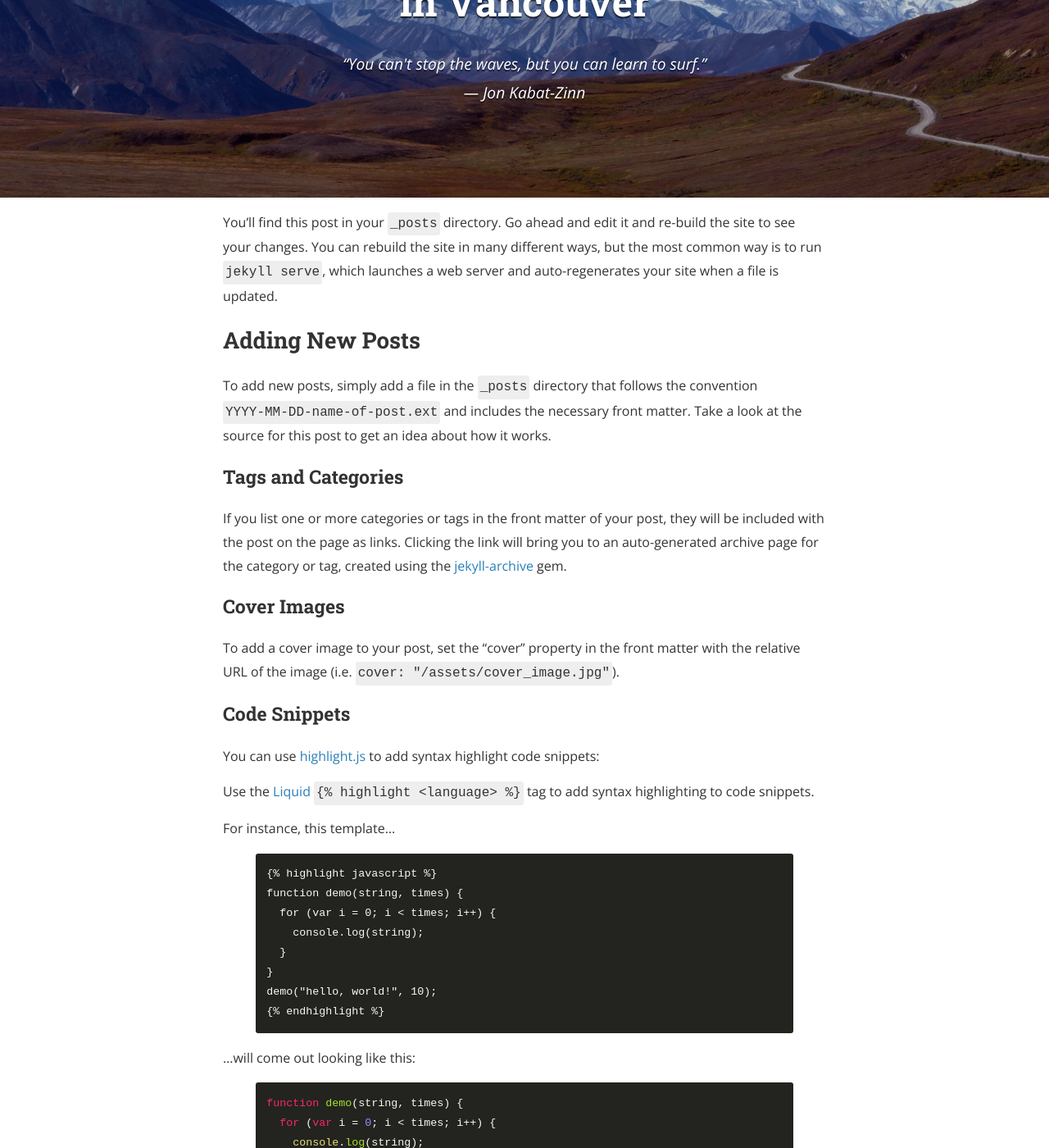
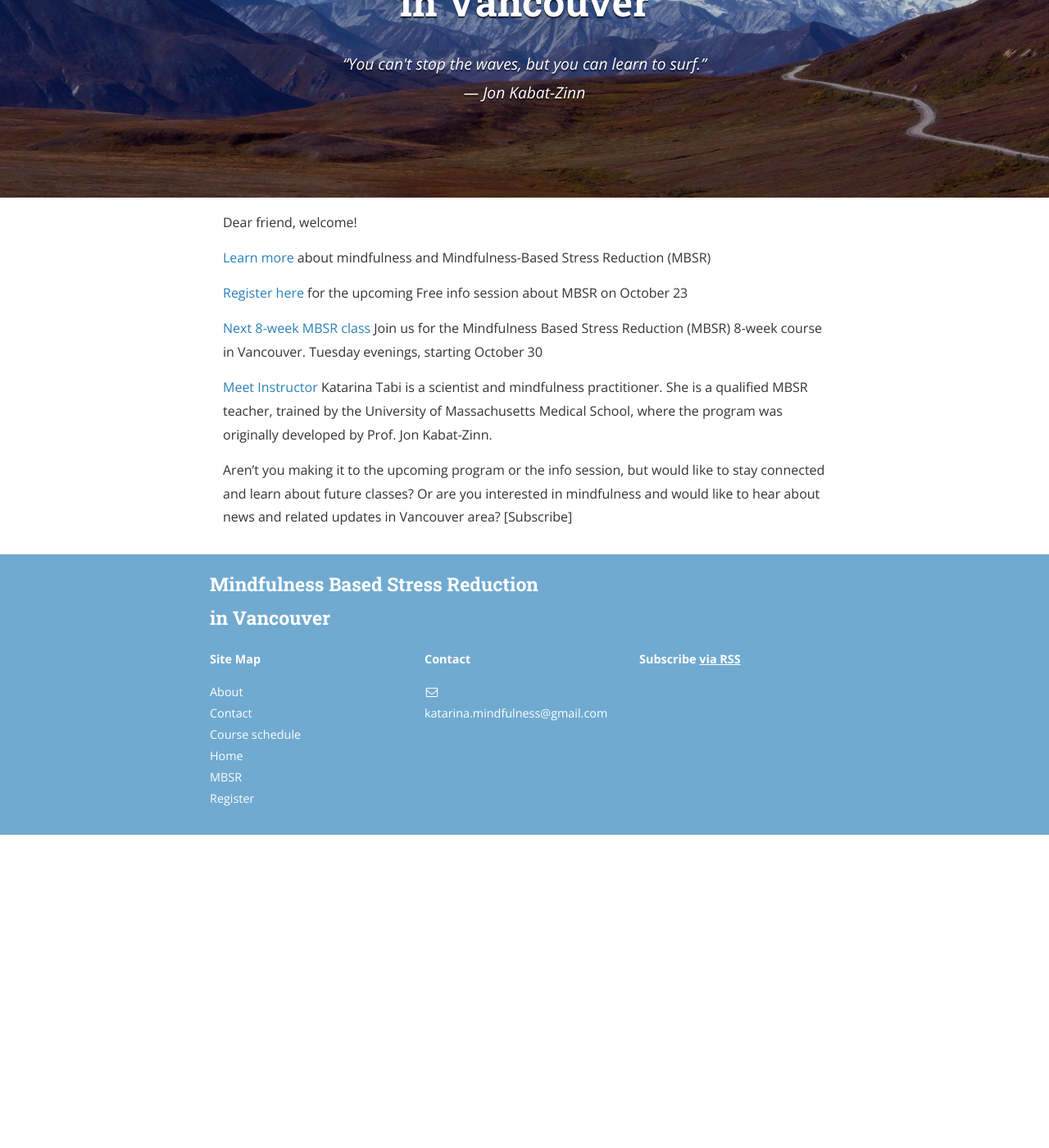
Before and after one commit to mindfulnessone/mindfulnessone.github.io, a Jekyll site: the page built from index.md, in a window 1280 px wide and 1400 px high, scrolled down 287 px. Shown: the whole window at 82% size. Built offline with Jekyll 4.4.1, drawn with Linux system fonts in a browser that asks for light colours; nearby versions of some CDN libraries; after the commit the page ends 1305 px from its top, so only the background shows below that; some of the changed text lies outside the part shown.

Commit message:
Update index.md

```diff
--- a/index.md
+++ b/index.md
@@ -5,67 +5,16 @@ main_nav: true
 order: 1
 ---
 
-You’ll find this post in your `_posts` directory. Go ahead and edit it and re-build the site to see your changes. You can rebuild the site in many different ways, but the most common way is to run `jekyll serve`, which launches a web server and auto-regenerates your site when a file is updated.
+Dear friend, welcome!
 
-## Adding New Posts
+[Learn more](/mbsr/) about mindfulness and Mindfulness-Based Stress Reduction (MBSR)
 
-To add new posts, simply add a file in the `_posts` directory that follows the convention `YYYY-MM-DD-name-of-post.ext` and includes the necessary front matter. Take a look at the source for this post to get an idea about how it works.
+[Register here](/register/) for the upcoming Free info session about MBSR on October 23
 
-### Tags and Categories
+[Next 8-week MBSR class](/course-schedule/)
+Join us for the Mindfulness Based Stress Reduction (MBSR) 8-week course in Vancouver. Tuesday evenings, starting October 30
 
-If you list one or more categories or tags in the front matter of your post, they will be included with the post on the page as links. Clicking the link will bring you to an auto-generated archive page for the category or tag, created using the [jekyll-archive][jekyll-archive] gem.
+[Meet Instructor](/about/)
+Katarina Tabi is a scientist and mindfulness practitioner. She is a qualified MBSR teacher, trained by the University of Massachusetts Medical School, where the program was originally developed by Prof. Jon Kabat-Zinn.
 
-### Cover Images
-
-To add a cover image to your post, set the "cover" property in the front matter with the relative URL of the image (i.e. <code>cover: "/assets/cover_image.jpg"</code>).
-
-### Code Snippets
-
-You can use [highlight.js][highlight] to add syntax highlight code snippets:
-
-Use the [Liquid][liquid] `{% raw %}{% highlight <language> %}{% endraw %}` tag to add syntax highlighting to code snippets.
-
-For instance, this template...
-{% highlight html %}
-{% raw %}{% highlight javascript %}
-function demo(string, times) {
-  for (var i = 0; i < times; i++) {
-    console.log(string);
-  }
-}
-demo("hello, world!", 10);
-{% endhighlight %}{% endraw %}
-{% endhighlight %}
-
-...will come out looking like this:
-
-{% highlight javascript %}
-function demo(string, times) {
-  for (var i = 0; i < times; i++) {
-    console.log(string);
-  }
-}
-demo("hello, world!", 10);
-{% endhighlight %}
-
-Syntax highlighting is done using [highlight.js][highlight]. You can change the active theme in [head.html](https://github.com/bencentra/centrarium/blob/2dcd73d09e104c3798202b0e14c1db9fa6e77bc7/_includes/head.html#L15).
-
-### Images
-
-Lightbox has been enabled for images. To create the link that'll launch the lightbox, add <code>data-lightbox</code> and <code>data-title</code> attributes to an <code>&lt;a&gt;</code> tag around your <code>&lt;img&gt;</code> tag. The result is:
-
-<a href="//bencentra.com/assets/images/falcon9_large.jpg" data-lightbox="falcon9-large" data-title="Check out the Falcon 9 from SpaceX">
-  <img src="//bencentra.com/assets/images/falcon9_small.jpg" title="Check out the Falcon 9 from SpaceX">
-</a>
-
-For more information, check out the [Lightbox][lightbox] website.
-
-Check out the [Jekyll docs][jekyll] for more info on how to get the most out of Jekyll. File all bugs/feature requests at [Jekyll’s GitHub repo][jekyll-gh]. If you have questions, you can ask them on [Jekyll’s dedicated Help repository][jekyll-help].
-
-[jekyll]:      http://jekyllrb.com
-[jekyll-gh]:   https://github.com/jekyll/jekyll
-[jekyll-help]: https://github.com/jekyll/jekyll-help
-[highlight]:   https://highlightjs.org/
-[lightbox]:    http://lokeshdhakar.com/projects/lightbox2/
-[jekyll-archive]: https://github.com/jekyll/jekyll-archives
-[liquid]: https://github.com/Shopify/liquid/wiki/Liquid-for-Designers
+Aren't you making it to the upcoming program or the info session, but would like to stay connected and learn about future classes? Or are you interested in mindfulness and would like to hear about news and related updates in Vancouver area? [Subscribe]
```
